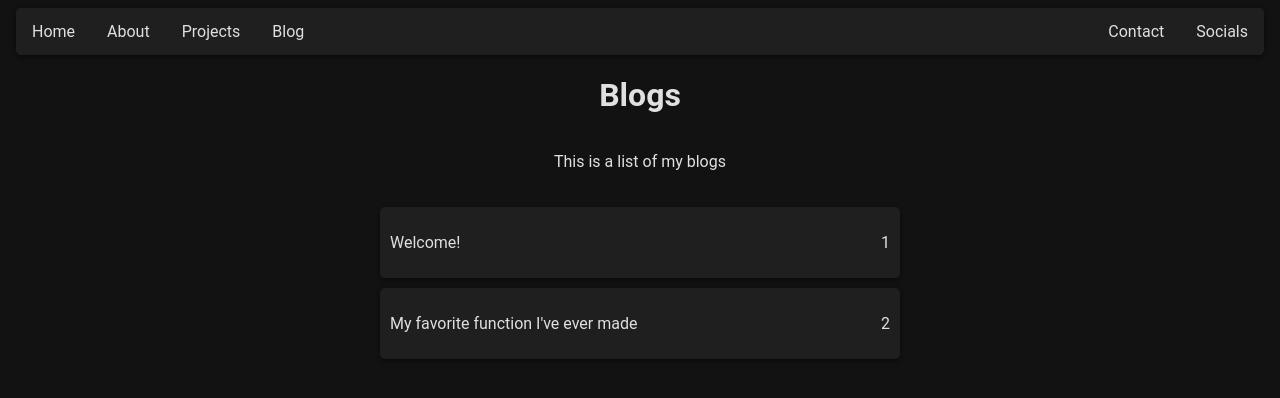
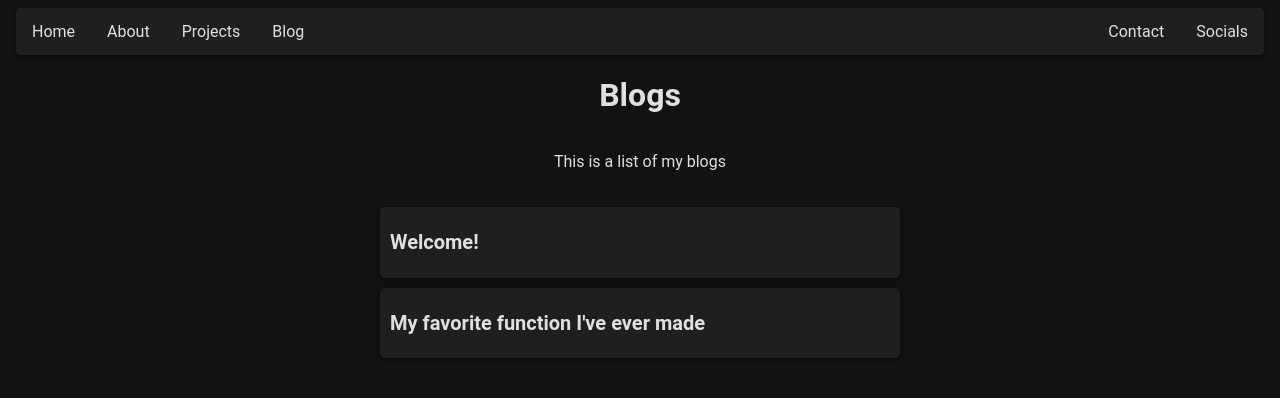
Before and after one commit to jwe0/Portfolio-Website, a SvelteKit app: page /blog in a window 1280 px wide. Shown: the top 398 px of the page. Built offline with nearby package versions, Linux system fonts and the light colour scheme.

Commit message:
Updated blog and project lists

```diff
--- a/src/app.css
+++ b/src/app.css
@@ -148,3 +148,39 @@ body {
     color: #FFFFFF;
     transform: translateY(-2px);
 }
+
+.cool_list {
+    display: flex;
+    flex-direction: column;
+    align-items: center;
+    gap: 10px;
+    margin: 20px 0;
+}
+
+.cool_list .item {
+    background-color: #1f1f1f;
+    border-radius: 5px;
+    box-shadow: 0 2px 5px rgba(0, 0, 0, 0.5);
+    width: 500px;
+    padding: 10px;
+    color: #E0E0E0;
+    text-decoration: none;
+    text-align: left;
+    transition: background-color 0.3s, color 0.3s, transform 0.3s;
+}
+
+.cool_list .item:hover {
+    background-color: #292929;
+    color: #FFFFFF;
+    transform: translateY(-2px);
+    cursor: pointer;
+}
+
+.cool_list .item .description {
+    color: #E0E0E0;
+    text-align: left;
+}
+
+.cool_list .item .title {
+    font-size: 20px;
+}
--- a/src/routes/+page.svelte
+++ b/src/routes/+page.svelte
@@ -28,6 +28,7 @@
         <div class="main">
             <h1>Joshua Webb</h1>
             <p>16 year old software engineer</p>
+            <h5>"that's how you turn a 5 hour task into a 1 and a half month task, because i'm a programmer, and that's what we do."</h5>
         </div>
     </div>
 
--- a/src/routes/blog/+page.svelte
+++ b/src/routes/blog/+page.svelte
@@ -26,12 +26,11 @@
     <div class="main">
         <h1>Blogs</h1>
         <p>This is a list of my blogs</p>
-        <div class="blogs">
+        <div class="cool_list">
             {#each blogs as project, i}
-                <a href="/blog/{i}">
-                    <p style="float: right;">{i + 1}</p>
-                    <p style="float: left;">{project.info.name}</p>
-                </a>
+                <div class="item" on:click={() => window.location.href = "/blog/" + i}>
+                    <h1 class="title">{project.page.title}</h1>
+                </div>
             {/each}
         </div>
 </body>
```
Also changed, not shown: src/routes/projects/+page.svelte (+5 -2 lines).
